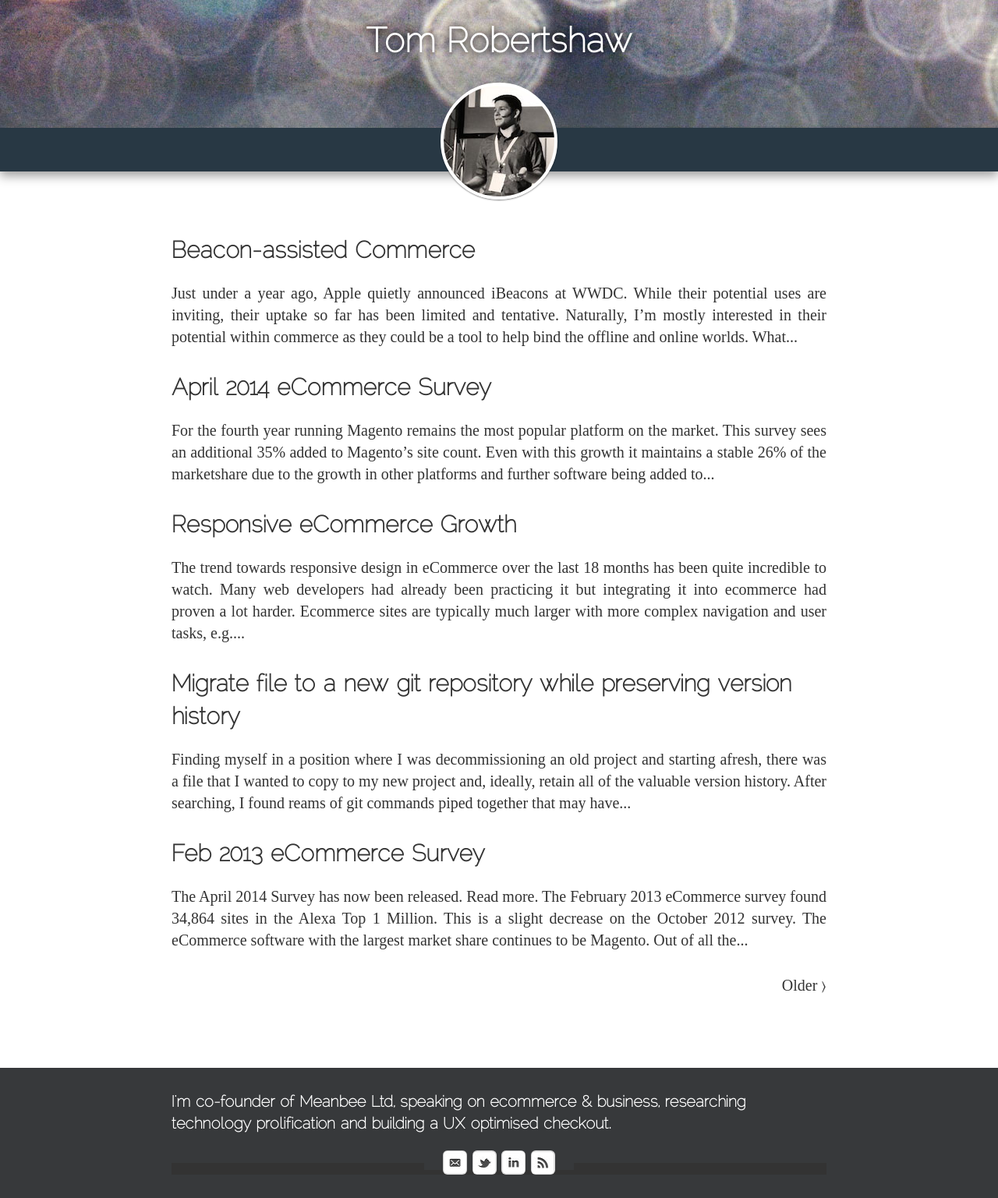
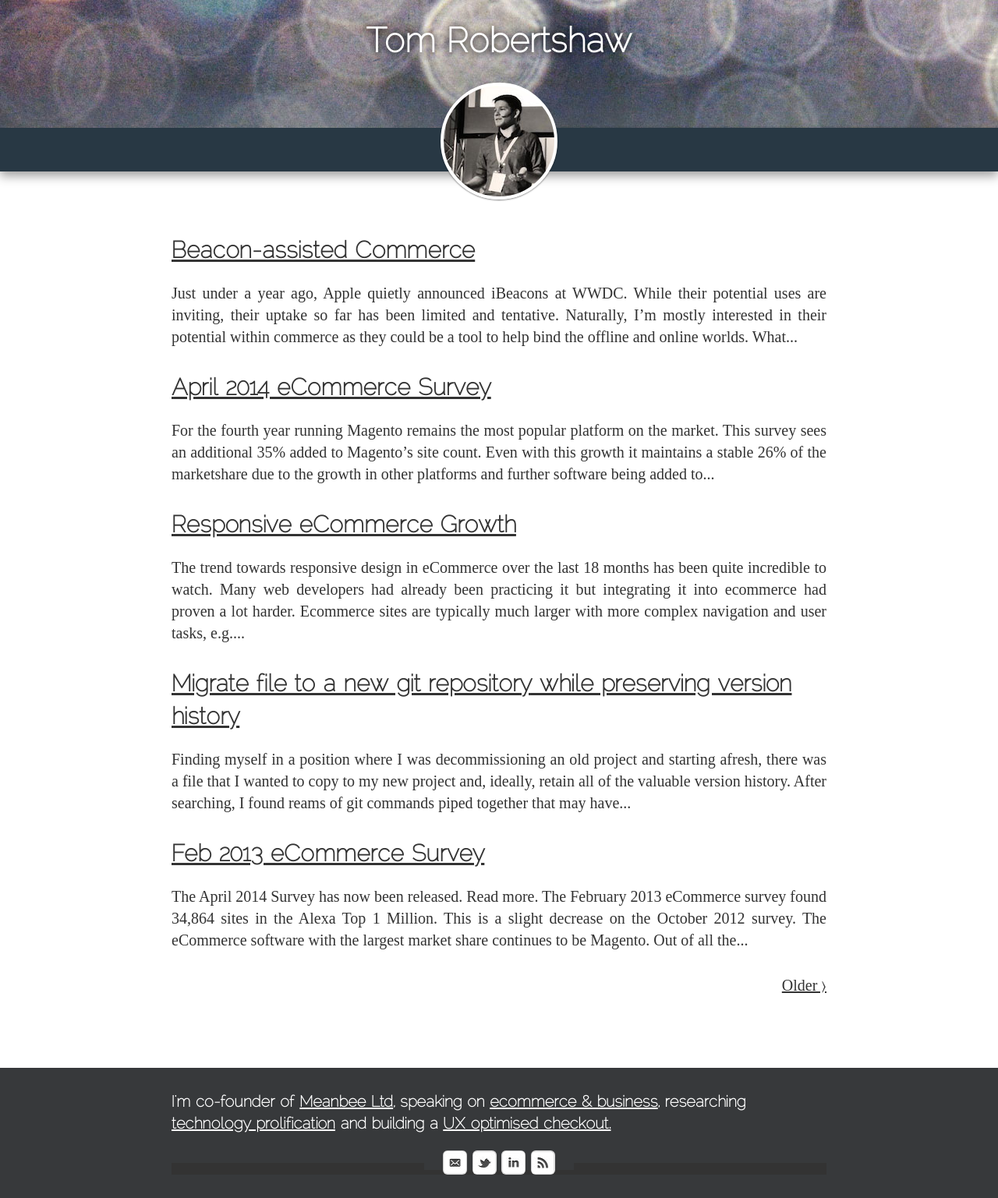
Before and after one commit to bobbyshaw/tomrobertshaw.net, a Jekyll site: the page built from index.html, in a window 1280 px wide. Shown: the whole page at 78% size. Built offline with Jekyll 4.4.1, drawn with Linux system fonts in a browser that asks for light colours; Markdown is read by kramdown in place of the engine named in the settings; a script that is not in the unit is left out; the list of posts is cut into pages by our own code.

Commit message:
Move back to regular underlines because of bugs with gradient specials from medium

```diff
--- a/css/styles.css
+++ b/css/styles.css
@@ -505,7 +505,7 @@
 
 a {
     color: #333;
-    text-decoration: none;
+    text-shadow: 0 0 0.1em white;
 }
 
 p {
@@ -549,6 +549,7 @@
 
 header[role="banner"] a {
     color: white;
+    text-decoration: none;
     text-shadow: 0 1px 0.2em black;
 }
 
@@ -583,14 +584,8 @@
 }
 
 main[role="main"] a {
-    background-image: -moz-linear-gradient(top,#fff 50%,#333 50%);
-    background-image: -webkit-linear-gradient(top,#fff 50%,#333 50%);
-    background-image: -o-linear-gradient(top,#fff 50%,#333 50%);
-    background-image: linear-gradient(to bottom,#fff 50%,#333 50%);
-    background-repeat: repeat-x;
-    background-size: 0.6em;
-    background-position: 0 1.05em;
-    text-shadow: 0 0 0.1em white;
+
+
 }
 
 main[role="main"] h2 a {
@@ -608,13 +603,6 @@
 
 footer[role="contentinfo"] a {
     color: white;
-    background-image: -moz-linear-gradient(top,#37393b 50%, #fff 50%);
-    background-image: -webkit-linear-gradient(top,#37393b 50%,#fff 50%);
-    background-image: -o-linear-gradient(top,#37393b 50%,#fff 50%);
-    background-image: linear-gradient(to bottom,#37393b 50%,#fff 50%);
-    background-repeat: repeat-x;
-    background-size: 0.8em;
-    background-position: 0 1.05em;
     text-shadow: 0 0 0.1em #37393b;
 }
 
@@ -769,7 +757,6 @@
 .highlight .kc { font-weight: bold } /* Keyword.Constant */
 .highlight .kd { font-weight: bold } /* Keyword.Declaration */
 .highlight .kp { font-weight: bold } /* Keyword.Pseudo */
-.highlight .kr { font-weight: bold } /* Keyword.Reserved */
 .highlight .kt { color: #445588; font-weight: bold } /* Keyword.Type */
 .highlight .m { color: #009999 } /* Literal.Number */
 .highlight .s { color: #d14 } /* Literal.String */
```
